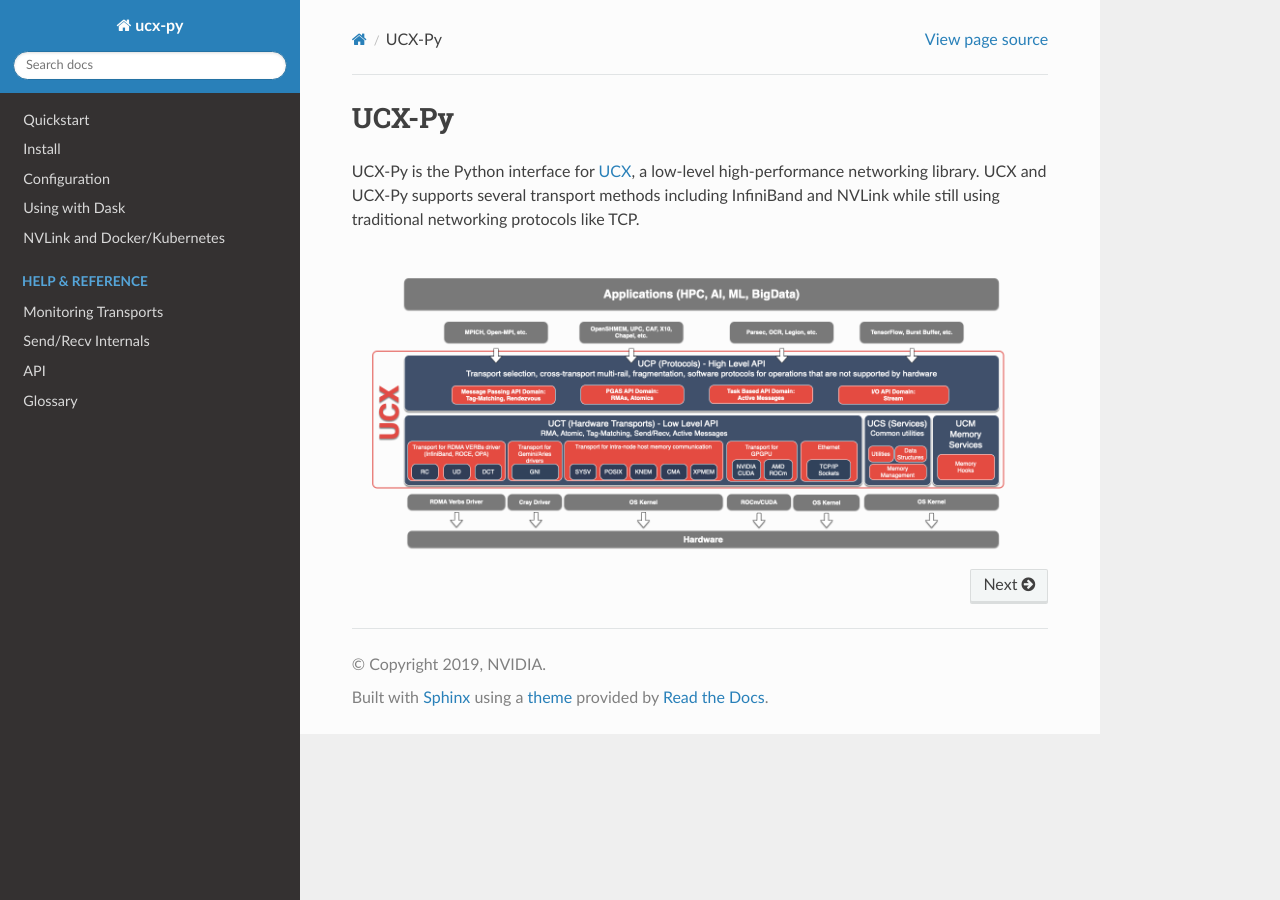
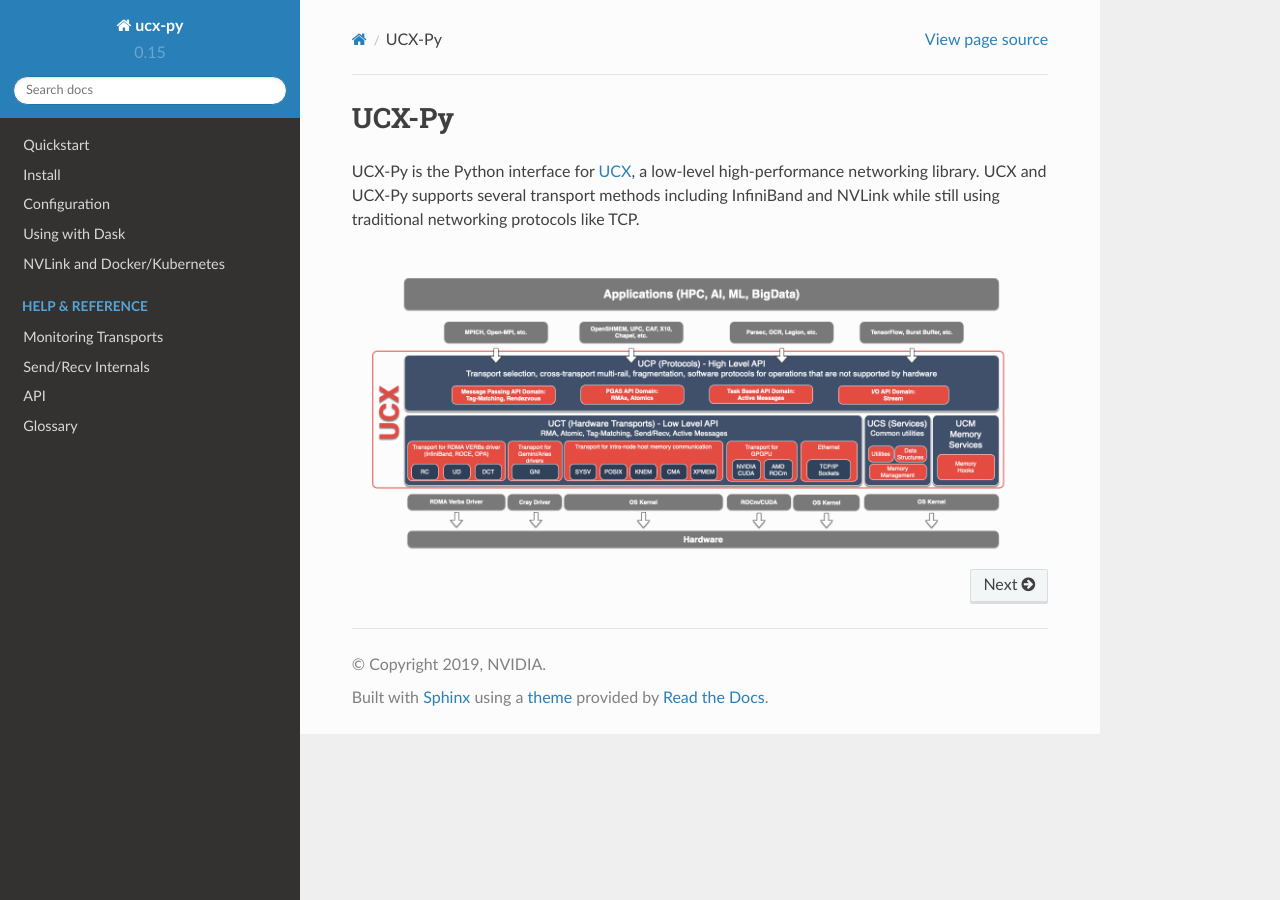
Before and after one commit to rapidsai/ucx-py, a Sphinx documentation site: the page built from docs/source/index.rst, in a window 1280 px wide. Built offline with Sphinx 7.4.7 and the Read the Docs theme 2.0.0, drawn with Linux system fonts in a browser that asks for light colours; the version number could not be read and is left out.

```diff
--- a/docs/source/conf.py
+++ b/docs/source/conf.py
@@ -23,7 +23,7 @@
 from ucp import __version__ as release
 
 # The short X.Y version.
-version = ".".join(release.split(".")[:2])
+version = '0.15'
 
 project = "ucx-py"
 copyright = "2019, NVIDIA"
```
